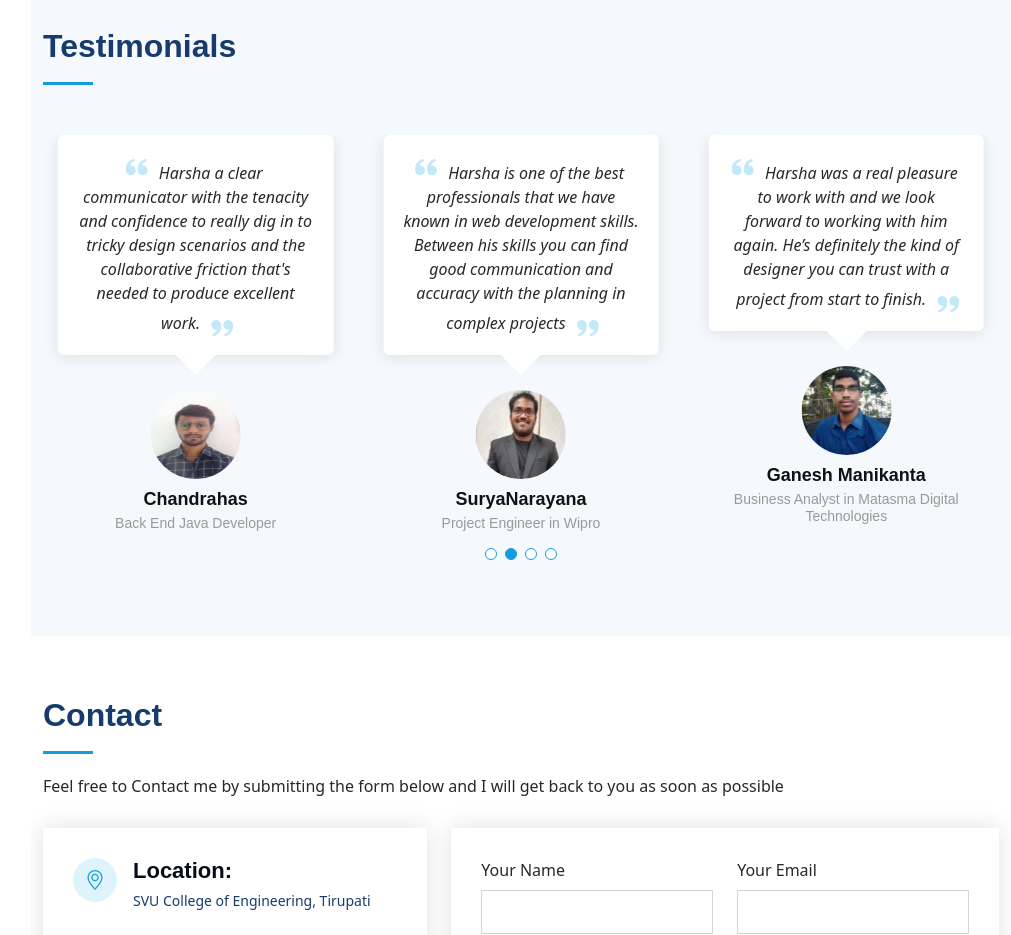
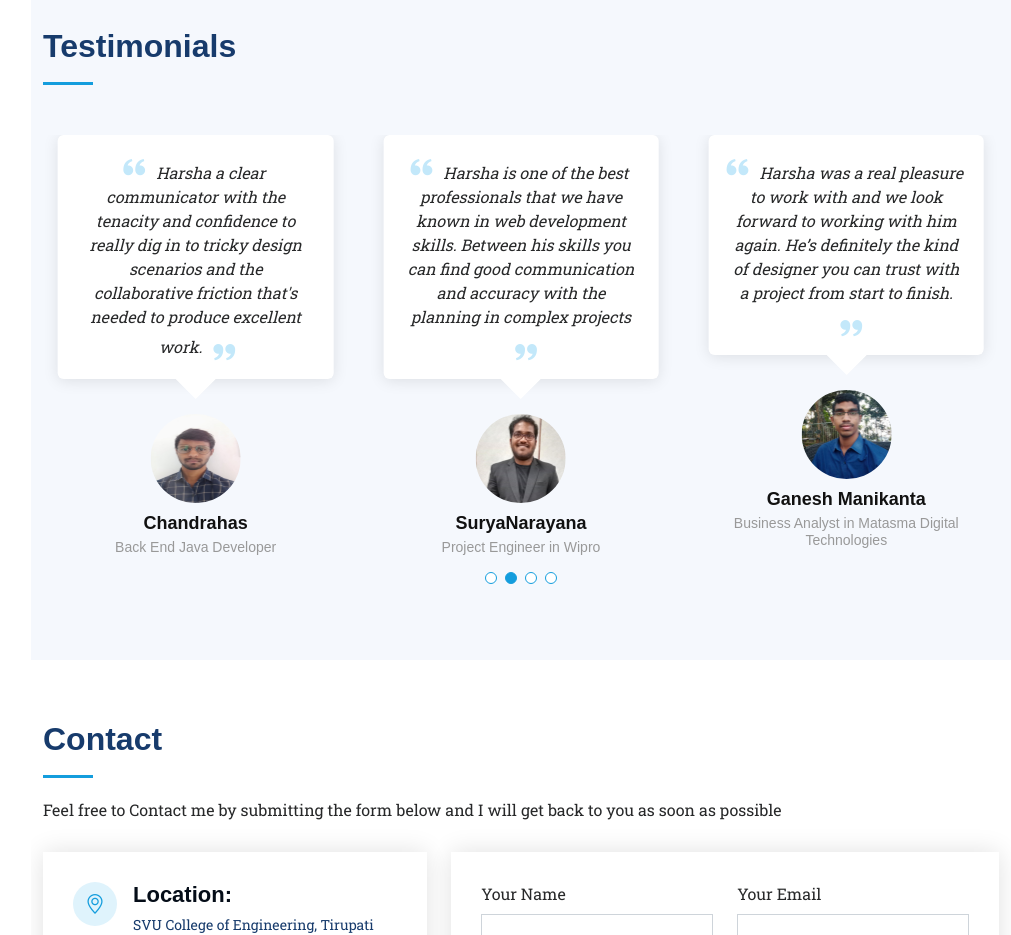
Before and after one commit to HarshaVardhan108/Portfolio, a plain HTML site: page index.html in a window 1280 px wide. Shown: the part 3220-4155 px from the top of the page, without its empty margins (269-1280 px from the left). Drawn offline with Linux system fonts and the light colour scheme; files whose address does not match are found by name; a web font is replaced by a local one.

Commit message:
changesin font

```diff
--- a/assets/css/style.css
+++ b/assets/css/style.css
@@ -1,7 +1,8 @@
 
+@import url('https://fonts.googleapis.com/css2?family=Roboto+Slab&display=swap');
 
 body {
-
+  font-family: 'Roboto Slab', serif;
   color: #272829;
   /* user-select: none; */
 }
```
